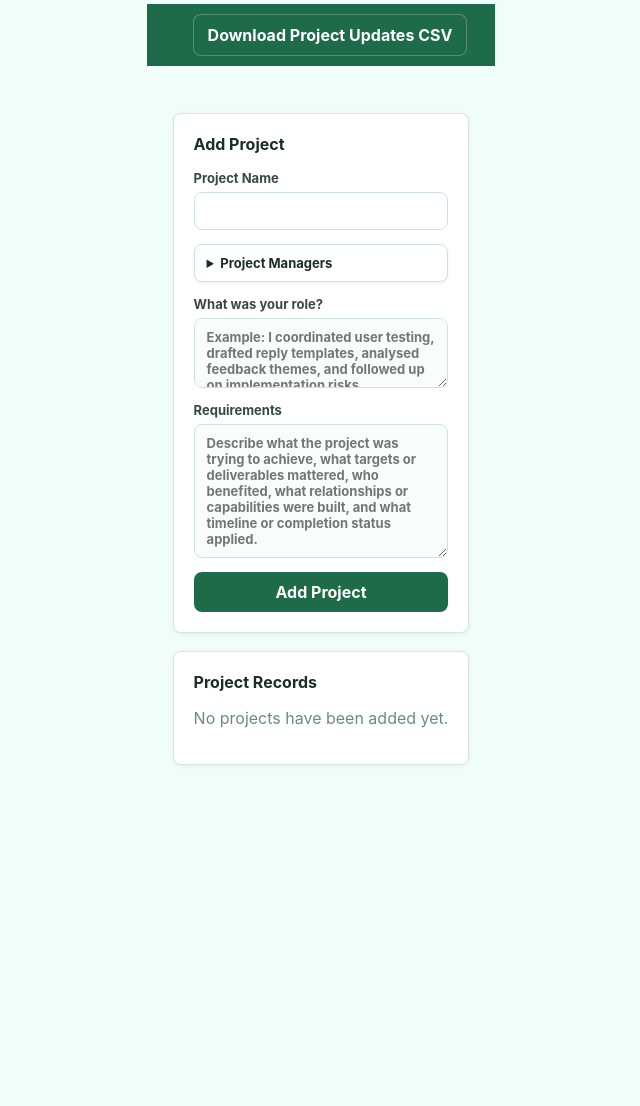
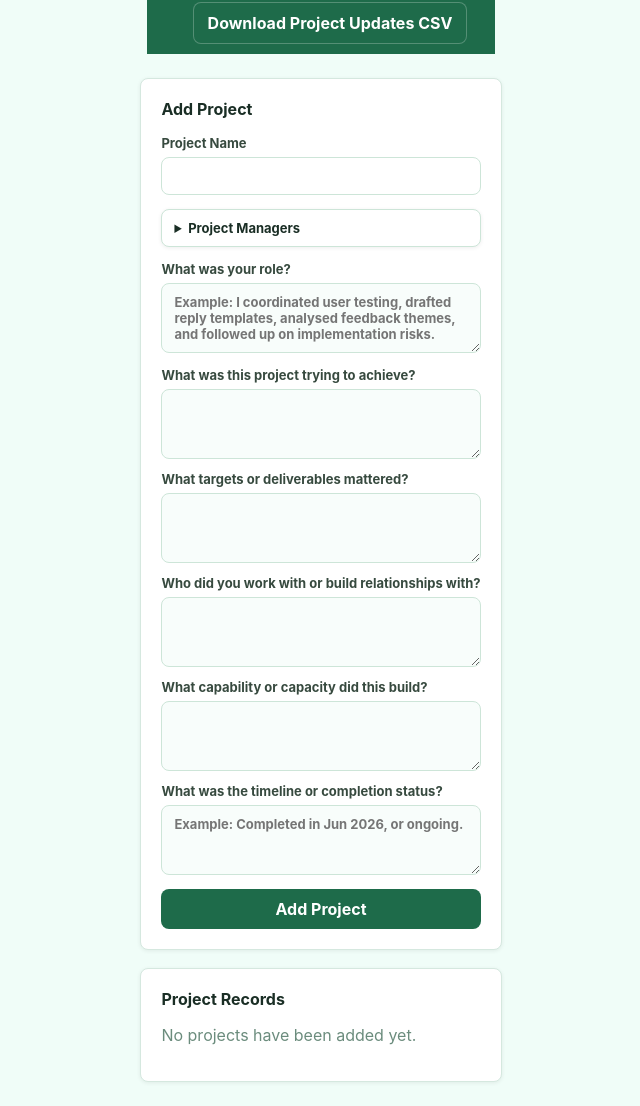
Before and after one commit to ELLIOTANBZ/ELLIOT-S-MIRROR, a Flask app: template python_mirror/templates/projects.html in a window 1280 px wide. Shown: the whole page, without its empty margins (319-959 px from the left). Before the commit the page ends 765 px from the top, so only its background shows below. Run offline with Flask 3, Linux system fonts and the light colour scheme; the template is opened without the code that fills it, so the values that code supplies are empty.

Commit message:
Before audit 3

```diff
--- a/python_mirror/app.py
+++ b/python_mirror/app.py
@@ -60,9 +60,9 @@ from services.project_data import (
 )
 
 from services.readiness_data import (
+    cached_competency_development_summaries,
     competency_groups,
     ensure_competency_development_summaries,
-    generate_and_cache_competency_development_summaries,
     readiness_for,
 )
 from services.team_data import team_portal_data
@@ -244,13 +244,34 @@ def generate_dashboard_ai_summary():
 @login_required
 def readiness_page():
     visible, officer = resolve_visible_officer()
-    ensure_competency_development_summaries(officer["id"])
     return render_page(
         "readiness.html",
         users=visible,
         officer=officer,
         readiness=readiness_for(officer["id"]),
         competency_groups=competency_groups(officer["id"]),
+    )
+
+
+@app.route("/competency-development-summary", methods=["POST"])
+@login_required
+def competency_development_summary():
+    user = current_user()
+    officer_id = request.json.get("officer_id", "") if request.is_json else request.form.get("officer_id", "")
+    competency_name = request.json.get("competency_name", "") if request.is_json else request.form.get("competency_name", "")
+    officer = find_user(officer_id)
+    if not officer or not can_view_user(user, officer):
+        abort(403)
+
+    ensure_competency_development_summaries(officer_id)
+    summaries = cached_competency_development_summaries(officer_id)
+    return jsonify(
+        {
+            "summary": summaries.get(
+                competency_name,
+                "No AI development summary is available for this competency yet.",
+            )
+        }
     )
 
 
@@ -334,12 +355,10 @@ def score_existing_evidence():
 
     try:
         result = score_evidence_for_officer(officer["id"])
-        cached_count = generate_and_cache_competency_development_summaries(officer["id"])
         flash(
             "AI scoring updated "
             f"{result['interaction_scores']} interaction competency rows and "
-            f"{result['project_scores']} project competency rows. "
-            f"Cached {cached_count} development summaries."
+            f"{result['project_scores']} project competency rows."
         )
     except Exception as error:
         flash(f"Could not score existing evidence: {error}")
--- a/python_mirror/services/appraisal_data.py
+++ b/python_mirror/services/appraisal_data.py
@@ -111,10 +111,19 @@ def local_appraisal(context: dict[str, Any]) -> dict[str, Any]:
                 "achievements_progress": "Add project evidence so MIRROR can draft this section more strongly.",
             }
         )
-    appraisal["work_concerns"] = "Review recurring issues from ESS, interactions, and project evidence for this period."
-    appraisal["strengths_development"] = "Use generated competency evidence to verify strengths and development areas."
+    appraisal["work_concerns"] = (
+        "Review recurring issues from ESS, interactions, and project evidence for this period. "
+        "Explain what made the work difficult, what support or information was needed, and what could reduce blockers next cycle."
+    )
+    appraisal["strengths_development"] = (
+        "Use project outcomes, competency evidence, and feedback to describe 2-3 strengths. "
+        "Then identify development areas with concrete examples of what should improve next."
+    )
     appraisal["career_goals"] = f"Progress towards {context.get('officer', {}).get('target_role') or 'the next suitable role'}."
-    appraisal["improve_develop"] = "Continue documenting project outcomes and seek feedback from project managers."
+    appraisal["improve_develop"] = (
+        "Continue documenting project outcomes, seek feedback from project managers, practise weak competency areas in live cases, "
+        "and identify training or stretch assignments that match the officer's competency gaps."
+    )
     appraisal["supervisor_help"] = "Provide timely feedback on project evidence and opportunities to demonstrate target-role competencies."
     appraisal["other_matters"] = "Generated draft. Officer should verify before submission."
     return appraisal
@@ -143,10 +152,10 @@ Return JSON in this exact shape:
       "achievements_progress": "major achievements, new initiatives, and extent targets were met"
     }}
   ],
-  "work_concerns": "my work concerns/needs",
-  "strengths_development": "my strengths and areas for further development",
+  "work_concerns": "my work concerns/needs. Elaborate on blockers, resource/process constraints, support needed, and what would help the officer perform better.",
+  "strengths_development": "my strengths and areas for further development. Include evidence-backed strengths, examples from projects/interactions, and specific development areas.",
   "career_goals": "my career goals/aspirations",
-  "improve_develop": "what I can do to further improve/develop myself",
+  "improve_develop": "what I can do to further improve/develop myself. Give practical next steps, training/stretch exposure suggestions, and habits to build.",
   "supervisor_help": "how my supervisor can help me do my job better",
   "other_matters": "any other matters"
 }}
--- a/python_mirror/services/local_importer.py
+++ b/python_mirror/services/local_importer.py
@@ -1078,9 +1078,6 @@ def import_daily_admin_file(frame: pd.DataFrame) -> dict[str, Any]:
     total_imported = 0
     total_skipped = 0
     filled_frame = frame.fillna("")
-    lookup = user_lookup()
-    officer_col = configured_column(filled_frame, "profile", "officer_id", OFFICER_COLUMNS)
-    affected_officer_ids = collect_officer_ids(filled_frame, officer_col, lookup) if officer_col else set()
 
     if has_profile_columns(frame):
         result = import_profiles(frame)
@@ -1155,24 +1152,6 @@ def import_daily_admin_file(frame: pd.DataFrame) -> dict[str, Any]:
         total_imported += result["imported"]
         total_skipped += result["skipped"]
 
-    if affected_officer_ids and ai_is_configured():
-        from services.readiness_data import generate_and_cache_competency_development_summaries
-
-        cached_officers = 0
-        failed_officers = 0
-        for officer_id in affected_officer_ids:
-            try:
-                if generate_and_cache_competency_development_summaries(officer_id):
-                    cached_officers += 1
-            except Exception:
-                failed_officers += 1
-        if cached_officers:
-            parts.append(f"AI-cached readiness summaries for {cached_officers} officer(s)")
-        if failed_officers:
-            parts.append(f"readiness AI summaries failed for {failed_officers} officer(s)")
-    elif affected_officer_ids:
-        parts.append("readiness AI summaries skipped because AI is not configured")
-
     if not parts:
         raise ValueError(
             "The daily admin file needs profile, audit, scorecard, ESS, interactions, training, project evidence, readiness settings, readiness threshold, or competency source weight columns."
--- a/python_mirror/static/css/app.css
+++ b/python_mirror/static/css/app.css
@@ -3270,6 +3287,11 @@ button:hover,
   gap: 16px;
 }
 
+.project-question-grid {
+  display: grid;
+  gap: 12px;
+}
+
 @media (max-width: 980px) {
   .appraisal-controls .form-card,
   .appraisal-table {
--- a/python_mirror/templates/dashboard.html
+++ b/python_mirror/templates/dashboard.html
@@ -38,7 +38,11 @@
         <div class="row-between">
           <h2>{{ data.career.profile.current_role }}</h2>
           {% set light_class = 'red' if data.career.stage == 'Not Ready' else 'amber' if data.career.stage == 'Meeting Expectations' else 'green' %}
-          <span class="traffic-light {{ light_class }}" title="{{ data.career.stage }}" aria-label="{{ data.career.stage }}"></span>
+          <span class="traffic-light-stack" title="{{ data.career.stage }}" aria-label="{{ data.career.stage }}">
+            <span class="traffic-light red {{ 'active' if light_class == 'red' else '' }}"></span>
+            <span class="traffic-light amber {{ 'active' if light_class == 'amber' else '' }}"></span>
+            <span class="traffic-light green {{ 'active' if light_class == 'green' else '' }}"></span>
+          </span>
         </div>
         <span>Your current position</span>
         <span>Team: {{ data.career.profile.team_name }}</span>
--- a/python_mirror/templates/projects.html
+++ b/python_mirror/templates/projects.html
@@ -38,10 +38,23 @@
           placeholder="Example: I coordinated user testing, drafted reply templates, analysed feedback themes, and followed up on implementation risks."></textarea>
       </label>
 
-      <label>Requirements
-        <textarea name="requirements_text" rows="7" required
-          placeholder="Describe what the project was trying to achieve, what targets or deliverables mattered, who benefited, what relationships or capabilities were built, and what timeline or completion status applied."></textarea>
-      </label>
+      <div class="project-question-grid">
+        <label>What was this project trying to achieve?
+          <textarea name="project_purpose" rows="3" required></textarea>
+        </label>
+        <label>What targets or deliverables mattered?
+          <textarea name="project_targets" rows="3" required></textarea>
+        </label>
+        <label>Who did you work with or build relationships with?
+          <textarea name="project_relationships" rows="3"></textarea>
+        </label>
+        <label>What capability or capacity did this build?
+          <textarea name="project_capability" rows="3"></textarea>
+        </label>
+        <label>What was the timeline or completion status?
+          <textarea name="project_timeline" rows="3" placeholder="Example: Completed in Jun 2026, or ongoing."></textarea>
+        </label>
+      </div>
 
       <button type="submit">Add Project</button>
     </form>
```
Also changed, not shown: other parts of python_mirror/static/css/app.css (+22 -5 lines), python_mirror/services/project_data.py (+13 -0 lines), python_mirror/templates/appraisal.html (+6 -3 lines), python_mirror/templates/readiness.html (+27 -2 lines), python_mirror/templates/team.html (+27 -2 lines), python_mirror/db/master.db.
